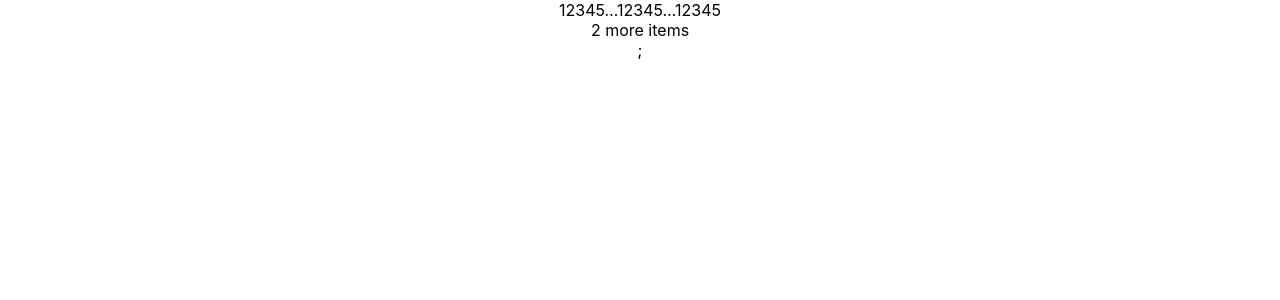
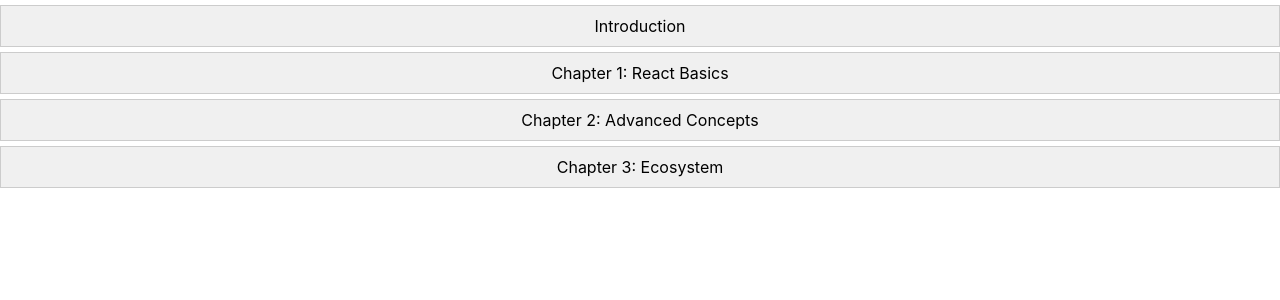
Before and after one commit to amirmursal/interview-rider, a React (Create React App) app in the folder React_Coding/: page / in a window 1280 px wide. Shown: the top 300 px of the page. Built offline with nearby package versions, Linux system fonts and the light colour scheme.

Commit message:
added nested object questions

```diff
--- a/React_Coding/src/App.tsx
+++ b/React_Coding/src/App.tsx
@@ -18,6 +18,7 @@ import ProgressBars from "./components/ProgressBars";
 import SearchBar from "./components/SearchBar";
 import CustomButton from "./components/CustomButton";
 import ChipList from "./components/ChipList";
+import AdvanceAccordion from "./components/AdvanceAccordian";
 
 const App = () => {
   const [open, setOpen] = useState(false);
@@ -38,6 +39,85 @@ const App = () => {
     { label: "123456789" },
   ];
 
+  const accordionData = [
+    {
+      title: "Introduction",
+      content: "Welcome to the React Accordion Interview Question.",
+    },
+    {
+      title: "Chapter 1: React Basics",
+      content: [
+        {
+          title: "1.1 JSX & Rendering",
+          content: "JSX is a syntax extension for JavaScript.",
+        },
+        {
+          title: "1.2 Components",
+          content: [
+            {
+              title: "1.2.1 Functional Components",
+              content: "These are basic building blocks in modern React.",
+            },
+            {
+              title: "1.2.2 Class Components",
+              content: "Used before hooks were introduced in React 16.8.",
+            },
+          ],
+        },
+        {
+          title: "1.3 Props & State",
+          content:
+            "Props are inputs to components. State is managed within the component.",
+        },
+      ],
+    },
+    {
+      title: "Chapter 2: Advanced Concepts",
+      content: [
+        {
+          title: "2.1 useEffect & Lifecycle",
+          content:
+            "useEffect lets you perform side effects in function components.",
+        },
+        {
+          title: "2.2 Performance Optimization",
+          content: [
+            {
+              title: "2.2.1 Memoization",
+              content: "React.memo and useMemo help avoid unnecessary renders.",
+            },
+            {
+              title: "2.2.2 Virtualization",
+              content: "Useful for large lists (e.g., react-window).",
+            },
+          ],
+        },
+      ],
+    },
+    {
+      title: "Chapter 3: Ecosystem",
+      content: [
+        {
+          title: "3.1 Routing",
+          content: "React Router is used for client-side routing.",
+        },
+        {
+          title: "3.2 State Management",
+          content: [
+            {
+              title: "3.2.1 Redux",
+              content: "A predictable state container for JS apps.",
+            },
+            {
+              title: "3.2.2 Zustand / Jotai",
+              content: "Modern lightweight alternatives to Redux.",
+            },
+          ],
+        },
+      ],
+    },
+  ];
+
   return (
     <div className="App">
       {/* <DataTable url="https://jsonplaceholder.typicode.com/posts" />
@@ -54,8 +134,9 @@ const App = () => {
       <GenerateTable />
       <ProgressBars />
       <SearchBar />
-      <CustomButton label="amir" onClick={()=> alert("HU")}/>*/}
-      <ChipList chips={sampleChips} maxChips={3} maxTextLength={6} />;
+      <CustomButton label="amir" onClick={()=> alert("HU")}/>
+      <ChipList chips={sampleChips} maxChips={3} maxTextLength={6} />*/}
+      <AdvanceAccordion data={accordionData} />
     </div>
   );
 };
--- /dev/null
+++ b/React_Coding/src/components/AdvanceAccordian.tsx
@@ -0,0 +1,56 @@
+import { useCallback, useState } from "react";
+import "./advanceAccordion.css";
+
+const AdvanceAccordion = ({ data }: any) => {
+  return <AccordionList data={data} />;
+};
+
+const AccordionItem = ({ item, onClick, isOpen }: any) => {
+  const hasChildren = Array.isArray(item.content);
+
+  return (
+    <div className="accordion-item">
+      <div className="accordion-header" onClick={onClick}>
+        {item.title}
+      </div>
+      <div className={`accordion-body ${isOpen ? "open" : ""}`}>
+        {isOpen && (
+          <div className="accordion-content">
+            {hasChildren ? (
+              <AccordionList data={item.content} />
+            ) : (
+              <p>{item.content}</p>
+            )}
+          </div>
+        )}
+      </div>
+    </div>
+  );
+};
+
+const AccordionList = ({ data }: any) => {
+  const [openIndex, setOpenIndex] = useState<number | null>(null);
+
+  const handleItemClick = useCallback((index: number) => {
+    if (openIndex === index) {
+      setOpenIndex(null);
+    } else {
+      setOpenIndex(index);
+    }
+  }, []);
+
+  return (
+    <div>
+      {data.map((element: any, index: number) => (
+        <AccordionItem
+          item={element}
+          key={index}
+          isOpen={openIndex === index}
+          onClick={() => handleItemClick(index)}
+        />
+      ))}
+    </div>
+  );
+};
+
+export default AdvanceAccordion;
--- /dev/null
+++ b/React_Coding/src/components/advanceAccordion.css
@@ -0,0 +1,27 @@
+.accordion-header {
+  cursor: pointer;
+  padding: 10px;
+  background: #f0f0f0;
+  border: 1px solid #ccc;
+}
+
+.accordion-body {
+  max-height: 0;
+  overflow: hidden;
+  transition: max-height 0.3s ease, padding 0.3s ease;
+}
+
+.accordion-body.open {
+  max-height: 500px; /* large enough for nested content */
+  padding: 10px;
+  background: #fafafa;
+}
+
+.accordion-item {
+  margin: 5px 0;
+  border-radius: 5px;
+}
+
+.accordion-content p {
+  margin: 0;
+}
```
Also changed, not shown: 2 other files (tests, documents, lock files or other folders).
